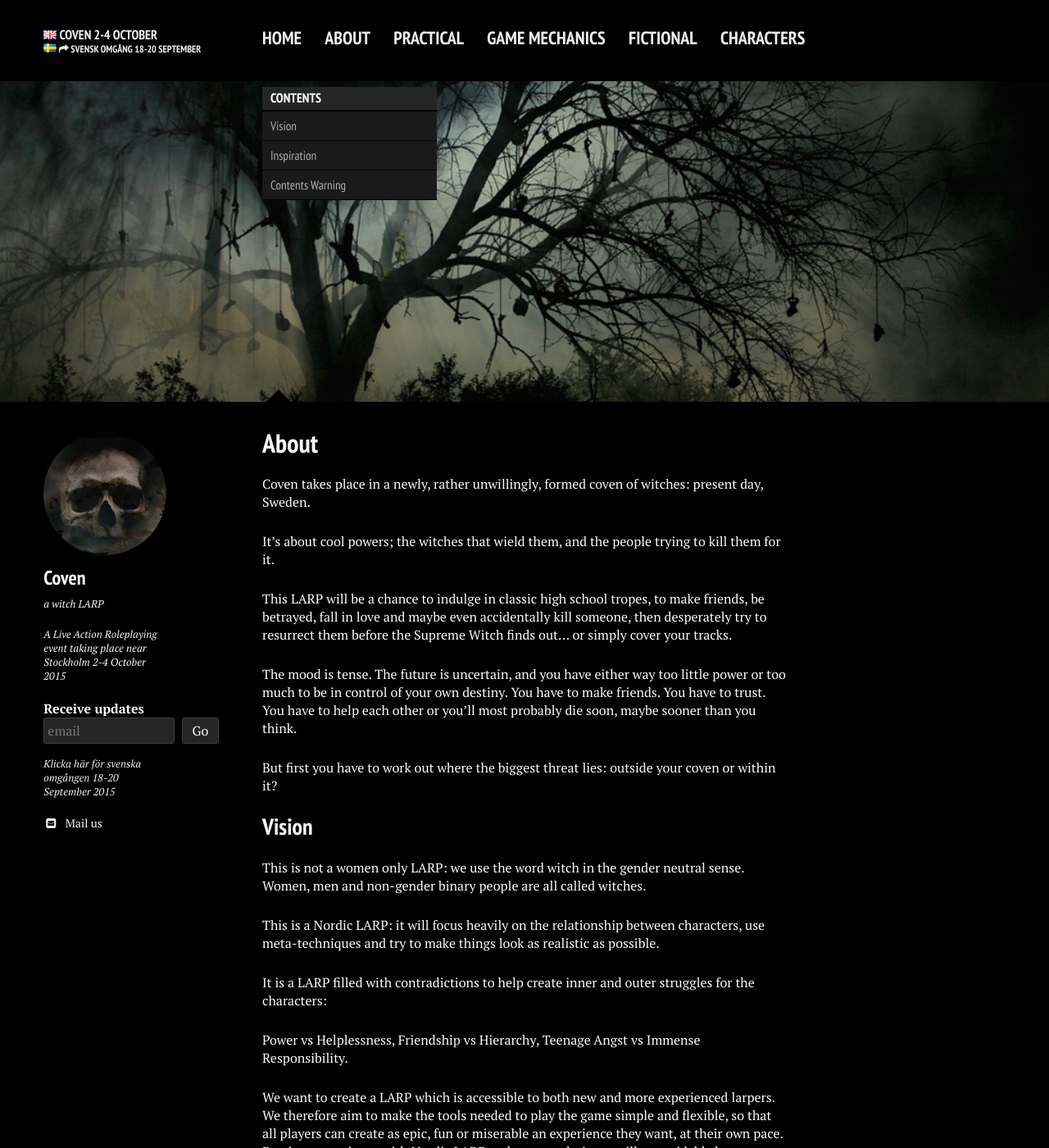
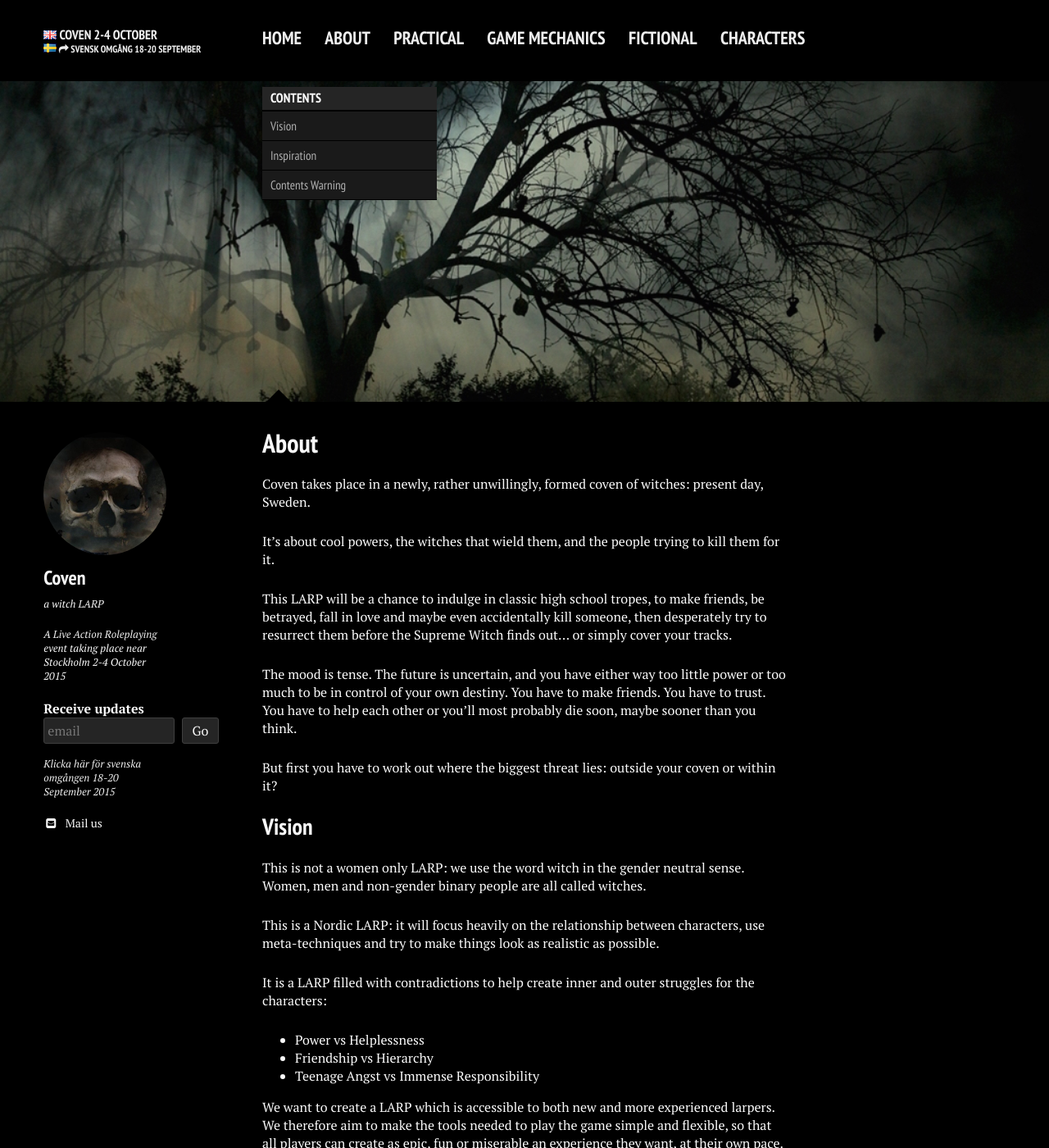
Before and after one commit to stanislavb/en.coven.nu, a Jekyll site: the page built from about/index.md, in a window 1280 px wide and 1400 px high. Shown: the whole window at 82% size. Built offline with Jekyll 4.4.1, drawn with Linux system fonts in a browser that asks for light colours; nearby versions of some CDN libraries.

```diff
--- a/about/index.md
+++ b/about/index.md
@@ -20,7 +20,7 @@ image:
 
 Coven takes place in a newly, rather unwillingly, formed coven of witches: present day, Sweden.
 
-It’s about cool powers; the witches that wield them, and the people trying to kill them for it.
+It’s about cool powers, the witches that wield them, and the people trying to kill them for it.
 
 This LARP will be a chance to indulge in classic high school tropes, to make friends, be betrayed, fall in love and maybe even accidentally kill someone, then desperately try to resurrect them before the Supreme Witch finds out... or simply cover your tracks.
 
@@ -36,7 +36,9 @@ This is a Nordic LARP: it will focus heavily on the relationship between charact
 
 It is a LARP filled with contradictions to help create inner and outer struggles for the characters:
 
-Power vs Helplessness, Friendship vs Hierarchy, Teenage Angst vs Immense Responsibility.
+* Power vs Helplessness
+* Friendship vs Hierarchy
+* Teenage Angst vs Immense Responsibility
 
 We want to create a LARP which is accessible to both new and more experienced larpers. We therefore aim to make the tools needed to play the game simple and flexible, so that all players can create as epic, fun or miserable an experience they want, at their own pace. Previous experience with Nordic LARP and meta-techniques will unavoidably be an advantage, but we aim to give all the information, support and workshops we can to make it as inclusive as possible.
 
```
Also changed, not shown: practical/index.md (+9 -9 lines).
